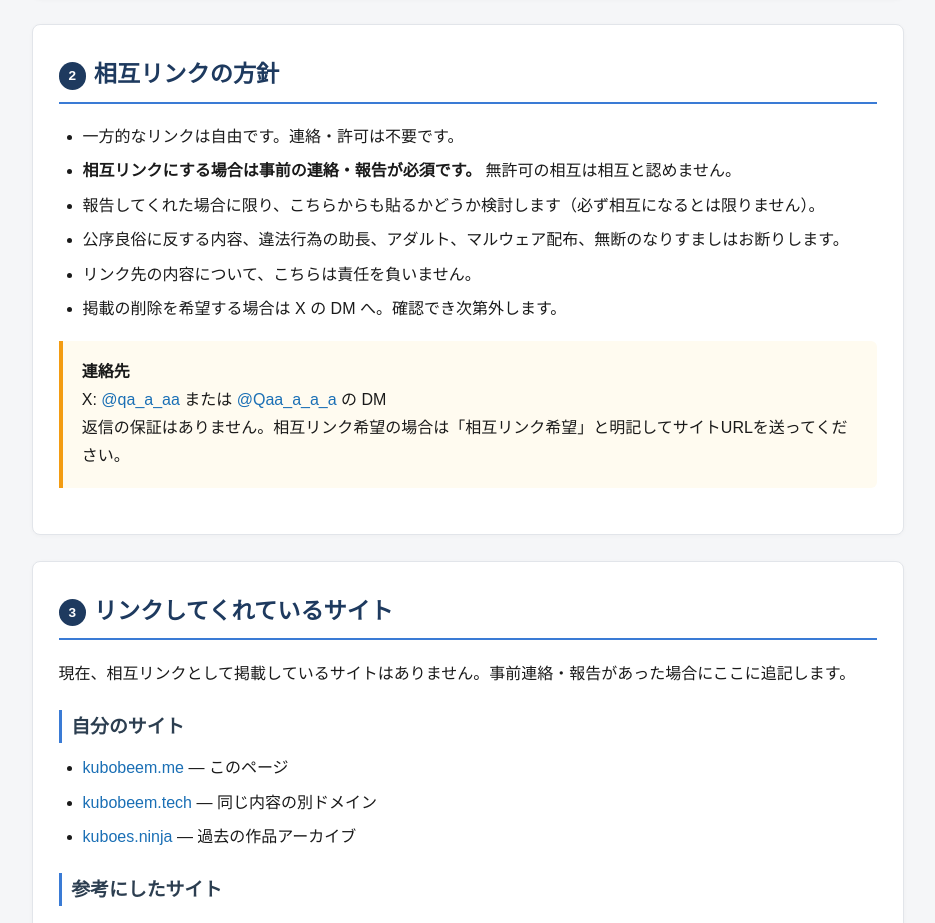
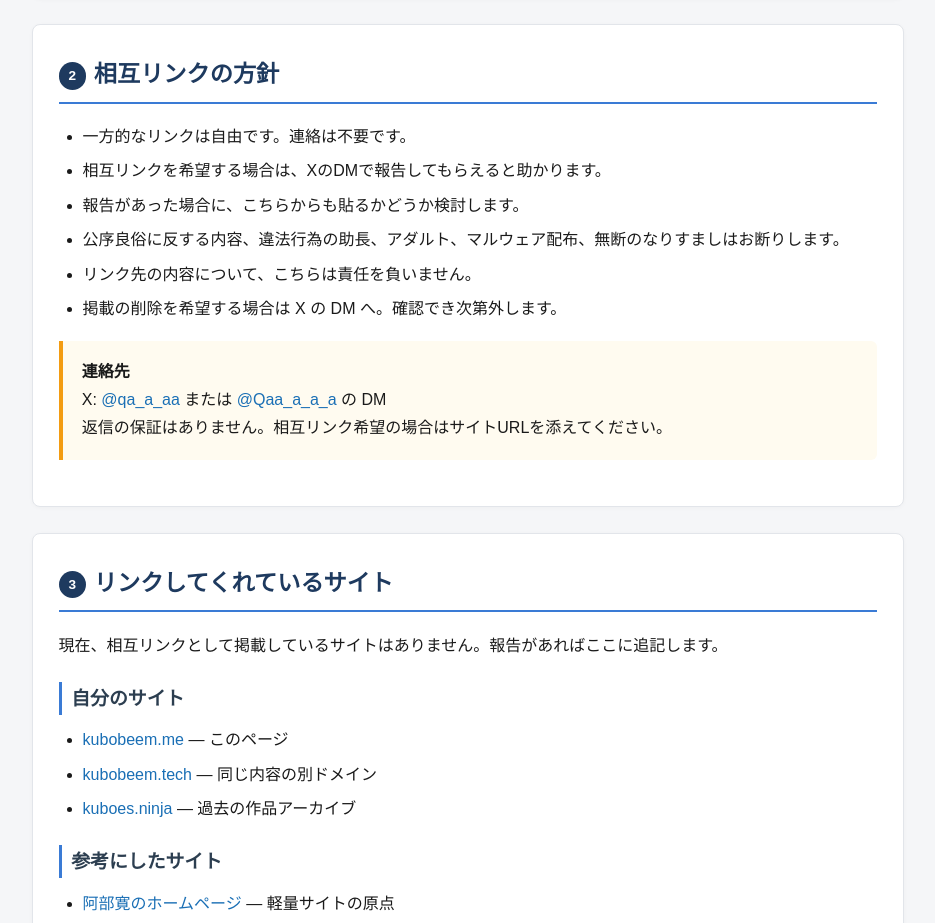
Before and after one commit to kubobeem/kubobeem.tech, a plain HTML site: page links.html in a window 1280 px wide. Shown: the part 1422-2345 px from the top of the page, without its empty margins (172-1107 px from the left). Drawn offline with Linux system fonts and the light colour scheme.

Commit message:
相互リンク方針をソフトに修正（強い明記を削除）。preのエスケープ修正

```diff
--- a/links.html
+++ b/links.html
@@ -58,9 +58,9 @@
 <h2><span class="section-num">2</span>相互リンクの方針</h2>
 
 <ul>
-<li>一方的なリンクは自由です。連絡・許可は不要です。</li>
-<li><strong>相互リンクにする場合は事前の連絡・報告が必須です。</strong> 無許可の相互は相互と認めません。</li>
-<li>報告してくれた場合に限り、こちらからも貼るかどうか検討します（必ず相互になるとは限りません）。</li>
+<li>一方的なリンクは自由です。連絡は不要です。</li>
+<li>相互リンクを希望する場合は、XのDMで報告してもらえると助かります。</li>
+<li>報告があった場合に、こちらからも貼るかどうか検討します。</li>
 <li>公序良俗に反する内容、違法行為の助長、アダルト、マルウェア配布、無断のなりすましはお断りします。</li>
 <li>リンク先の内容について、こちらは責任を負いません。</li>
 <li>掲載の削除を希望する場合は X の DM へ。確認でき次第外します。</li>
@@ -69,14 +69,14 @@
 <div class="card card-note">
 <strong>連絡先</strong><br>
 X: <a href="https://x.com/qa_a_aa">@qa_a_aa</a> または <a href="https://x.com/Qaa_a_a_a">@Qaa_a_a_a</a> の DM<br>
-返信の保証はありません。相互リンク希望の場合は「相互リンク希望」と明記してサイトURLを送ってください。
+返信の保証はありません。相互リンク希望の場合はサイトURLを添えてください。
 </div>
 </section>
 
 <section id="partners">
 <h2><span class="section-num">3</span>リンクしてくれているサイト</h2>
 
-<p>現在、相互リンクとして掲載しているサイトはありません。事前連絡・報告があった場合にここに追記します。</p>
+<p>現在、相互リンクとして掲載しているサイトはありません。報告があればここに追記します。</p>
 
 <h3>自分のサイト</h3>
 <ul>
```
